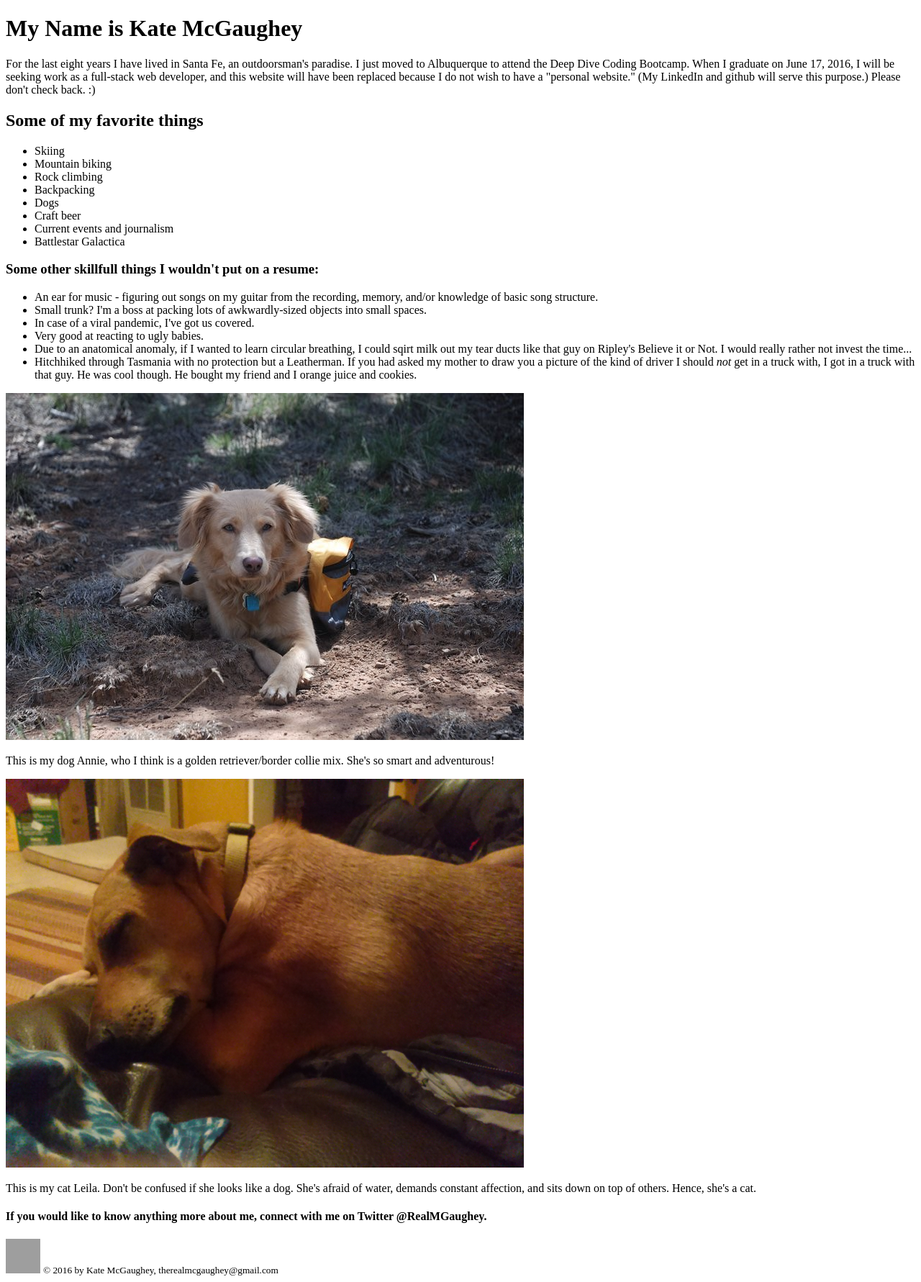
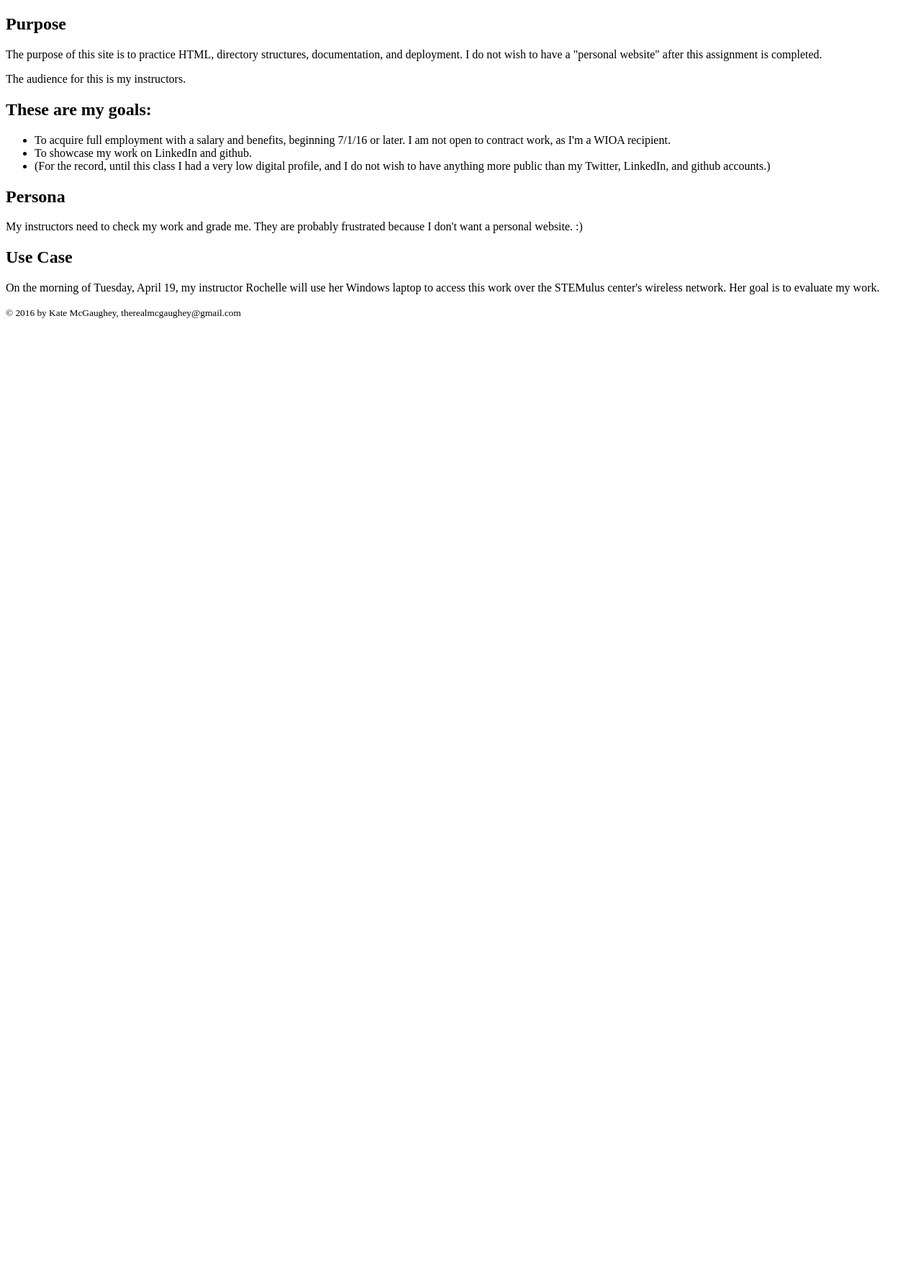
Before and after one commit to kate-mcgaughey/about-me, a PHP site: page /milestone-1.php in a window 1280 px wide. Shown: the whole page at 72% size. After the commit the page ends 442 px from the top, so only its background shows below. Run offline with PHP 8.4, Linux system fonts and the light colour scheme; grey boxes are pictures that could not be loaded.

Commit message:
Drafted persona and use case for the correct assignment and replaced content of milestone-1

```diff
--- a/milestone-1.php
+++ b/milestone-1.php
@@ -2,39 +2,24 @@
 <html>
 	<head>
 		<meta charset="utf-8">
-		<title>About Me</title>
+		<title>Purpose</title>
 	</head>
 	<body>
-		<h1>My Name is Kate McGaughey</h1>
-		<p>For the last eight years I have lived in Santa Fe, an outdoorsman's paradise. I just moved to Albuquerque to attend the Deep Dive Coding Bootcamp. When I graduate on June 17, 2016, I will be seeking work as a full-stack web developer, and this website will have been replaced because I do not wish to have a "personal website." (My LinkedIn and github will serve this purpose.) Please don't check back. :)</p>
-		<h2>Some of my favorite things</h2>
+		<h2>Purpose</h2>
+		<p>The purpose of this site is to practice HTML, directory structures, documentation, and deployment. I do not wish to have a "personal website" after this assignment is completed.</p>
+		<p>The audience for this is my instructors.</p>
+		<h2>These are my goals:</h2>
 		<ul>
-			<li>Skiing</li>
-			<li>Mountain biking</li>
-			<li>Rock climbing</li>
-			<li>Backpacking</li>
-			<li>Dogs</li>
-			<li>Craft beer</li>
-			<li>Current events and journalism</li>
-			<li>Battlestar Galactica</li>
+			<li>To acquire full employment with a salary and benefits, beginning 7/1/16 or later. I am not open to contract work, as I'm a WIOA recipient.</li>
+			<li>To showcase my work on LinkedIn and github.</li>
+			<li>(For the record, until this class I had a very low digital profile, and I do not wish to have anything more public than my Twitter, LinkedIn, and github accounts.)</li>
 		</ul>
-		<h3>Some other skillfull things I wouldn't put on a resume:</h3>
-		<ul>
-			<li>An ear for music - figuring out songs on my guitar from the recording, memory, and/or knowledge of basic song structure.</li>
-			<li>Small trunk? I'm a boss at packing lots of awkwardly-sized objects into small spaces.</li>
-			<li>In case of a viral pandemic, I've got us covered.</li>
-			<li>Very good at reacting to ugly babies.</li>
-			<li>Due to an anatomical anomaly, if I wanted to learn circular breathing, I could sqirt milk out my tear ducts like that guy on Ripley's Believe it or Not. I would really rather not invest the time...</li>
-			<li>Hitchhiked through Tasmania with no protection but a Leatherman. If you had asked my mother to draw you a picture of the kind of driver I should <i>not</I> get in a truck with, I got in a truck with that guy. He was cool though. He bought my friend and I orange juice and cookies.</li>
-		</ul>
-		<img src="media/annie.png" alt="My dog"/>
-		<p>This is my dog Annie, who I think is a golden retriever/border collie mix. She's so smart and adventurous!</p>
-		<img src="media/leila.jpg" alt="My cat"/>
-		<p>This is my cat Leila. Don't be confused if she looks like a dog. She's afraid of water, demands constant affection, and sits down on top of others. Hence, she's a cat.</p>
-		<h4>If you would like to know anything more about me, connect with me on Twitter @RealMGaughey.</h4>
+		<h2>Persona</h2>
+			<p>My instructors need to check my work and grade me. They are probably frustrated because I don't want a personal website. :)</p>
+		<h2>Use Case</h2>
+			<p>On the morning of Tuesday, April 19, my instructor Rochelle will use her Windows laptop to access this work over the STEMulus center's wireless network. Her goal is to evaluate my work.</p>
 	</body>
 	<footer>
-		<img src="media/giphy.gif" alt="Gif" style="width:48px;height:48px;">
 		<small>© 2016 by Kate McGaughey, therealmcgaughey@gmail.com</small>
 	</footer>
 </html>
```
